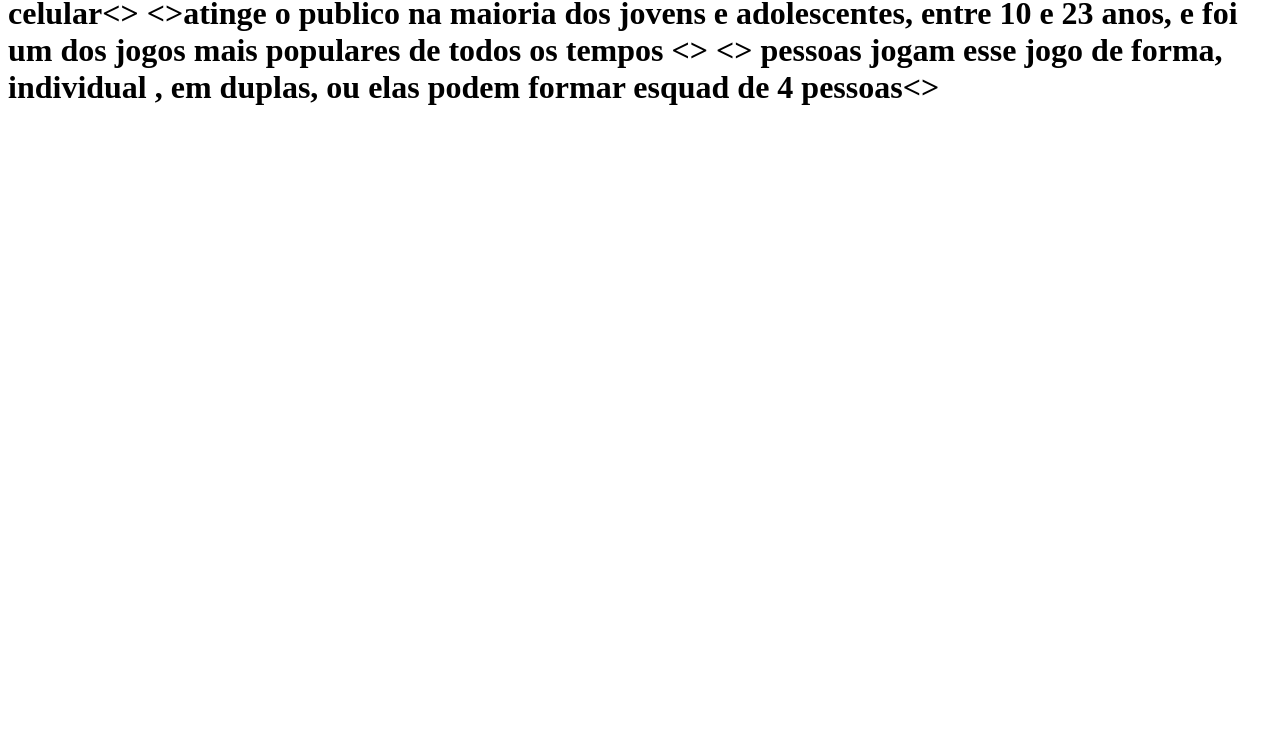
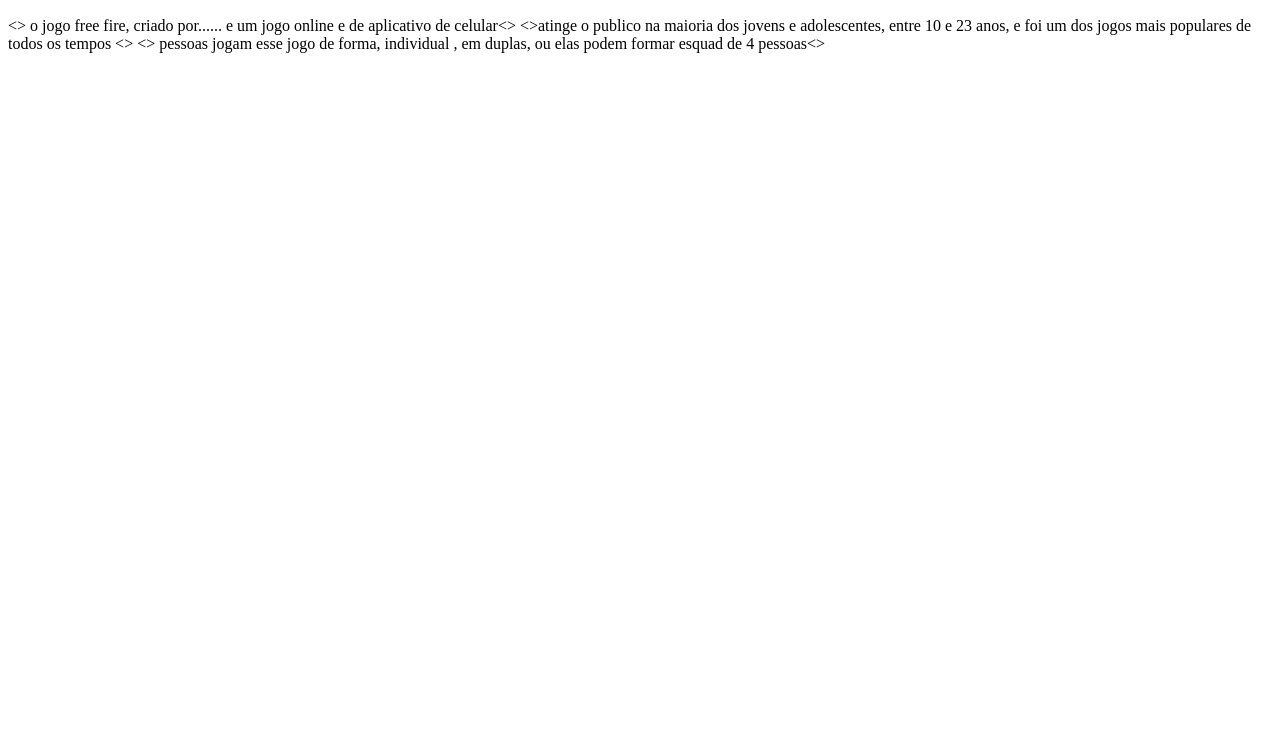
Before and after one commit to fpipi/pensamentocomputacional, a plain HTML site: page index.html in a window 1280 px wide. Shown: the part 63-800 px from the top of the page. Drawn offline with Linux system fonts and the light colour scheme.

Commit message:
formatacao

```diff
--- a/index.html
+++ b/index.html
@@ -4,7 +4,7 @@
 <title>pagina html</title>
     </heab>
     <body>
-        <h1>avaliacao de jogos
+        <h1>avaliacao de jogos</h1>
            <> o jogo free fire, criado por...... e um jogo online e de aplicativo de celular<>
 
             <>atinge o publico na maioria dos jovens e adolescentes, entre 10 e 23 anos, e foi um dos jogos mais populares de todos os tempos <>
```
